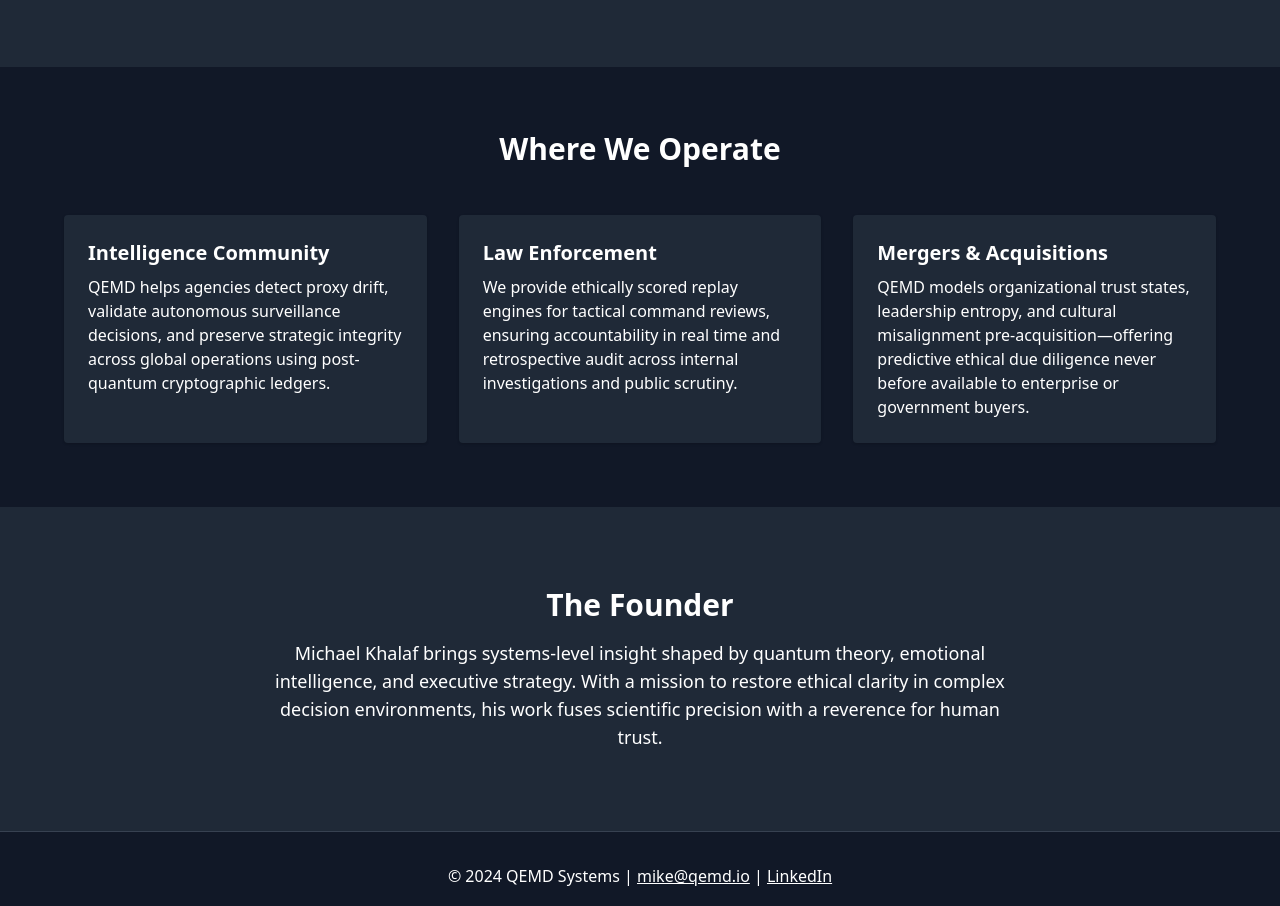
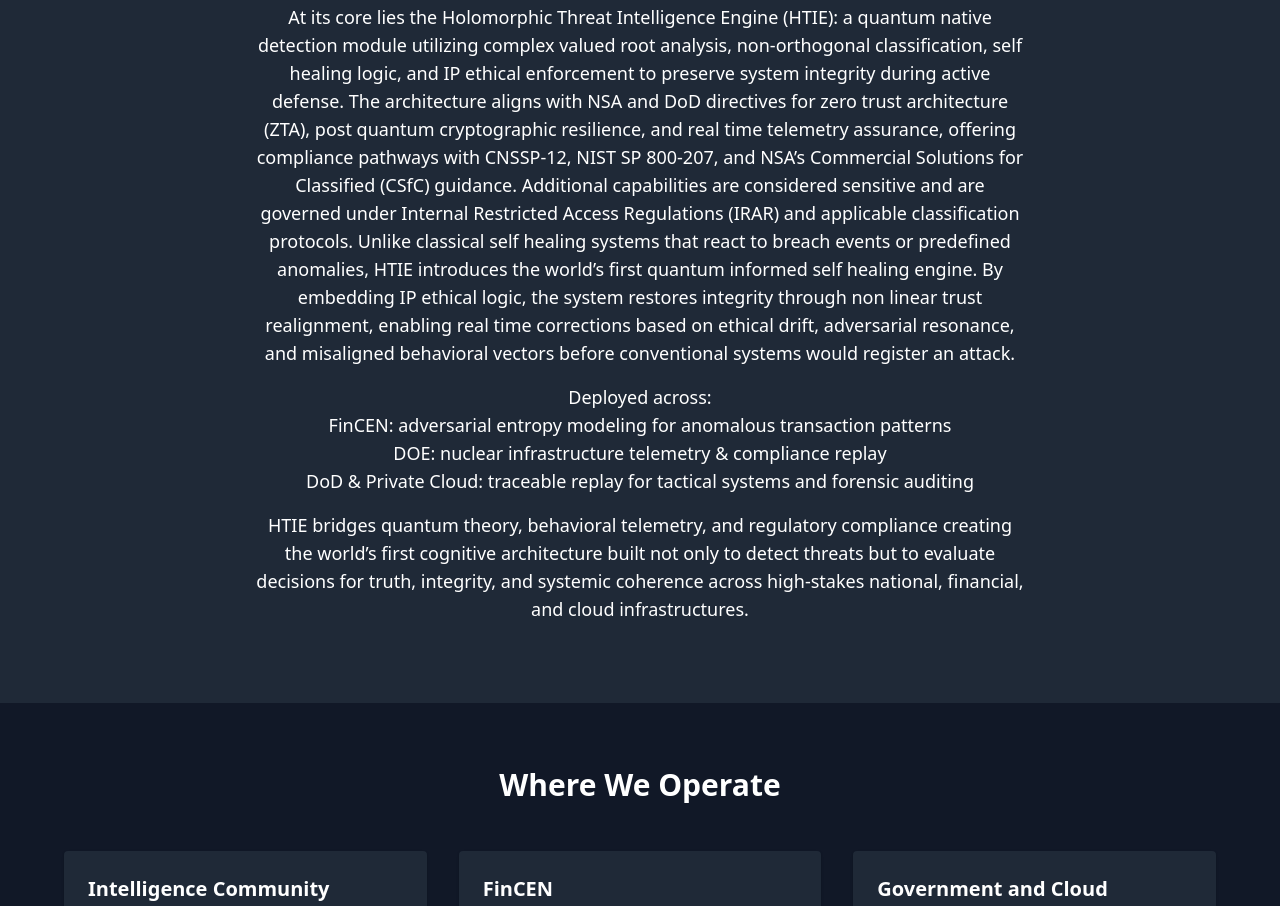
Before and after one commit to mkhalaf151/qemd-website, a plain HTML site: page index.html in a window 1280 px wide. Shown: the part 1085-1991 px from the top of the page. Drawn offline with nearby package versions, Linux system fonts and the light colour scheme.

Commit message:
Update index.html

```diff
--- a/index.html
+++ b/index.html
@@ -1,4 +1,3 @@
-
 <!DOCTYPE html>
 <html lang="en">
 <head>
@@ -8,6 +7,7 @@
   <link href="https://cdn.jsdelivr.net/npm/tailwindcss@2.2.19/dist/tailwind.min.css" rel="stylesheet">
 </head>
 <body class="bg-gray-900 text-white font-sans">
+
   <section class="min-h-screen flex flex-col items-center justify-center text-center p-10">
     <h1 class="text-4xl md:text-6xl font-bold mb-4">Where Trust Becomes Architecture</h1>
     <p class="text-lg md:text-xl max-w-2xl mb-6">Ethical infrastructure for decision systems in a quantum age, engineered for institutions where failure is not an option.</p>
@@ -17,40 +17,59 @@
     </div>
   </section>
 
-  <section class="bg-gray-800 py-20 px-6 text-center">
+  <section class="bg-gray-800 py-20 px-6 text-center" id="platform">
     <h2 class="text-3xl font-semibold mb-4">Mission</h2>
     <p class="max-w-3xl mx-auto text-lg">
-      QEMD Systems develops quantum-informed, ethically grounded decision architectures that serve the Intelligence Community, Law Enforcement, and high-risk Mergers and Acquisitions environments. Our tools detect trust drift, simulate cultural alignment breakdowns, and verify narrative coherence in high-stakes ecosystems where lives, liberty, and legacy are on the line.
+      QEMD‑ENTRa is the world’s first quantum epistemic intelligence architecture unifying cybersecurity, organizational trust analytics, and forensic validation under a unified decision model. Free from conventional pattern recognition, QEMD‑ENTRa maps the topology of trust detecting drift, entropy, and adversarial misalignment before breaches surface.
+    </p>
+    <p class="max-w-3xl mx-auto text-lg mt-4">
+     At its core lies the Holomorphic Threat Intelligence Engine (HTIE): a quantum native detection module utilizing complex valued root analysis, non-orthogonal classification, self healing logic, and IP ethical enforcement to preserve system integrity during active defense. The architecture aligns with NSA and DoD directives for zero trust architecture (ZTA), post quantum cryptographic resilience, and real time telemetry assurance, offering compliance pathways with CNSSP-12, NIST SP 800-207, and NSA’s Commercial Solutions for Classified (CSfC) guidance. Additional capabilities are considered sensitive and are governed under Internal Restricted Access Regulations (IRAR) and applicable classification protocols. Unlike classical self healing systems that react to breach events or predefined anomalies, HTIE introduces the world’s first quantum informed self healing engine. By embedding IP ethical logic, the system restores integrity through non linear trust realignment, enabling real time corrections based on ethical drift, adversarial resonance, and misaligned behavioral vectors before conventional systems would register an attack.
+    </p>
+    <p class="max-w-3xl mx-auto text-lg mt-4">
+      Deployed across:
+      <br>FinCEN: adversarial entropy modeling for anomalous transaction patterns
+      <br>DOE: nuclear infrastructure telemetry & compliance replay
+      <br>DoD & Private Cloud: traceable replay for tactical systems and forensic auditing
+    </p>
+    <p class="max-w-3xl mx-auto text-lg mt-4">
+      HTIE bridges quantum theory, behavioral telemetry, and regulatory compliance creating the world’s first cognitive architecture built not only to detect threats but to evaluate decisions for truth, integrity, and systemic coherence across high‑stakes national, financial, and cloud infrastructures.
     </p>
   </section>
 
   <section class="bg-gray-900 py-16 px-6">
     <h2 class="text-3xl text-center font-semibold mb-12">Where We Operate</h2>
     <div class="grid md:grid-cols-3 gap-8 max-w-6xl mx-auto">
+
       <div class="bg-gray-800 p-6 rounded shadow">
         <h3 class="text-xl font-bold mb-2">Intelligence Community</h3>
-        <p>QEMD helps agencies detect proxy drift, validate autonomous surveillance decisions, and preserve strategic integrity across global operations using post-quantum cryptographic ledgers.</p>
+        <p>HTIE helps agencies detect proxy drift, validate autonomous surveillance decisions, and preserve strategic integrity across global operations using post quantum cryptographic ledgers.</p>
       </div>
+
       <div class="bg-gray-800 p-6 rounded shadow">
-        <h3 class="text-xl font-bold mb-2">Law Enforcement</h3>
-        <p>We provide ethically scored replay engines for tactical command reviews, ensuring accountability in real time and retrospective audit across internal investigations and public scrutiny.</p>
+        <h3 class="text-xl font-bold mb-2">FinCEN</h3>
+        <p>HTIE delivers ethics scored quantum telemetry and behavioral anomaly detection for financial networks, enabling FinCEN and financial intelligence units to uncover hidden transaction patterns, synthetic identities, and coordinated fraud. With real-time replay engines and provable audit trails, HTIE empowers forensic enforcement and compliance oversight across banking systems, crypto flows, and dark finance operations.</p>
       </div>
+
       <div class="bg-gray-800 p-6 rounded shadow">
-        <h3 class="text-xl font-bold mb-2">Mergers & Acquisitions</h3>
-        <p>QEMD models organizational trust states, leadership entropy, and cultural misalignment pre-acquisition—offering predictive ethical due diligence never before available to enterprise or government buyers.</p>
+        <h3 class="text-xl font-bold mb-2">Government and Cloud Infrastructure Security</h3>
+        <p>QEMD-ENTRa HTIE is engineered to secure mission critical infrastructure by detecting adversarial drift, insider threat signals, and systemic integrity failures in real time. By modeling trust coherence, leadership entropy, and quantum vulnerability surfaces, HTIE provides predictive threat intelligence and compliance grade telemetry for sovereign cloud deployments, defense systems, and regulatory-sensitive environments.</p>
       </div>
+
     </div>
   </section>
 
   <section id="founder" class="bg-gray-800 py-20 px-6 text-center">
     <h2 class="text-3xl font-semibold mb-4">The Founder</h2>
     <p class="max-w-3xl mx-auto text-lg">
-      Michael Khalaf brings systems-level insight shaped by quantum theory, emotional intelligence, and executive strategy. With a mission to restore ethical clarity in complex decision environments, his work fuses scientific precision with a reverence for human trust.
+      Michael Khalaf merges mathematical precision with quantum informed intuition to engineer systems where trust becomes a measurable constant and ethics are programmable at the architectural level. His work resides at the convergence of advanced mathematics, behavioral science, and executive foresight designing frameworks that transcend classical computation and redefine ethical clarity in complex, high-stakes domains.
+
+With a background spanning quantum logic, emotional intelligence, and systems transformation, Khalaf is reimagining how institutions perceive risk, integrity, and decision-making in a post-algorithmic era. He has developed multiple novel architectures each grounded in cognitive coherence, ethical enforcement, and adversarial resilience several of which are slated for phased release across national security, financial intelligence, and cloud infrastructure applications. These platforms collectively advance his mission: to construct a future where trust is no longer an assumption, but a verified outcome of system design.
     </p>
   </section>
 
   <footer class="bg-gray-900 py-8 text-center border-t border-gray-700">
-    <p>© 2024 QEMD Systems | <a href="mailto:mike@qemd.io" class="underline">mike@qemd.io</a> | <a href="#" class="underline">LinkedIn</a></p>
+    <p>© 2025 QEMD-ENTRa Systems | <a href="mailto:mike@qemd.io" class="underline">mike@qemd.io</a> | <a href="#" class="underline">LinkedIn</a></p>
   </footer>
+
 </body>
 </html>
```
